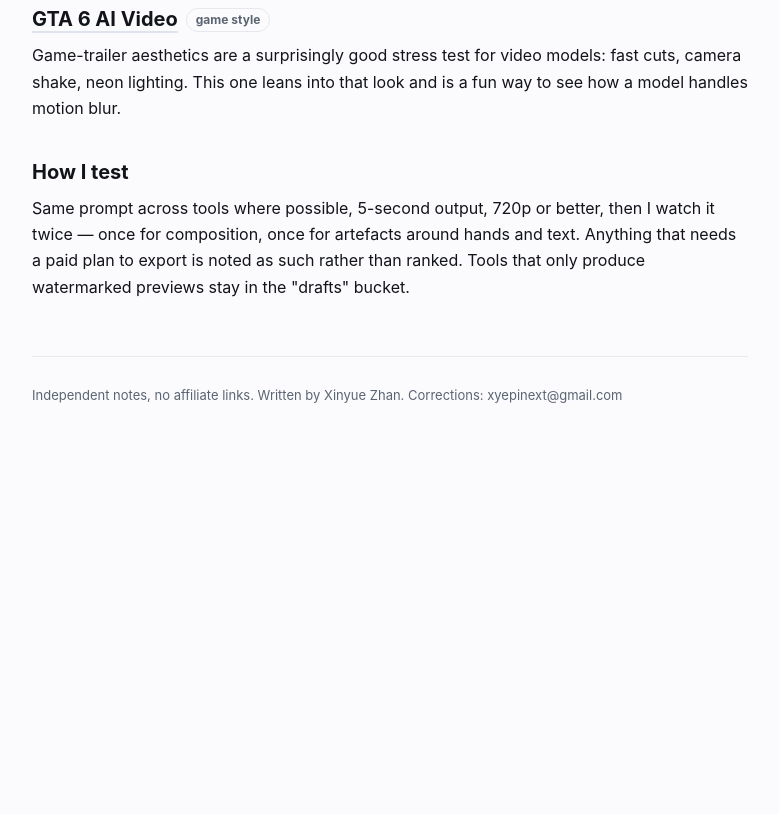
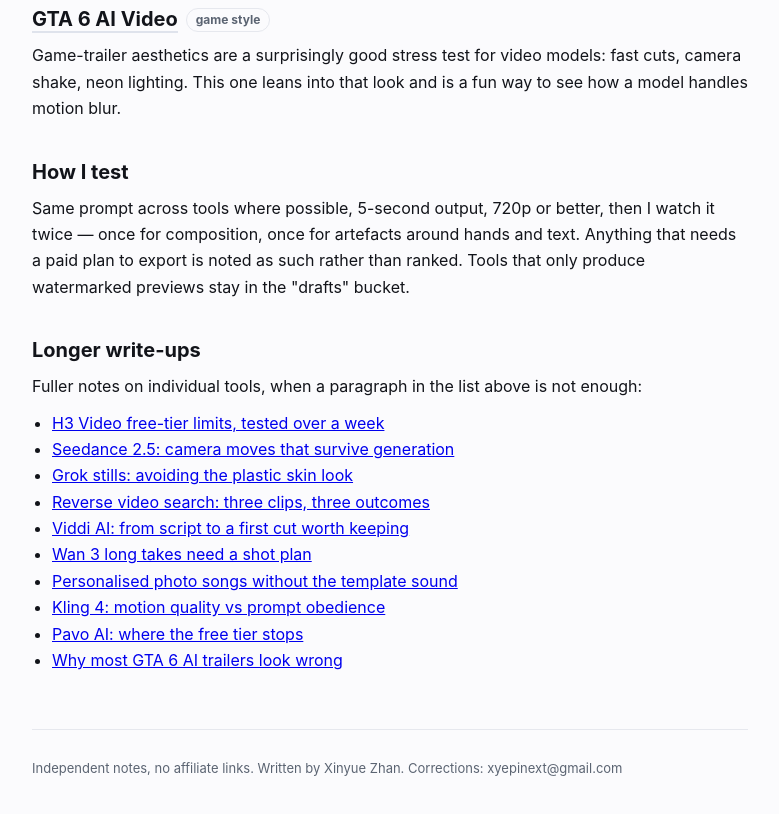
Before and after one commit to barasel200-bit/barasel200-bit.github.io, a plain HTML site: page index.html in a window 1280 px wide. Shown: the part 2359-3173 px from the top of the page, without its empty margins (250-1029 px from the left). Before the commit the page ends 2846 px from the top, so only its background shows below. Drawn offline with Linux system fonts and the light colour scheme.

Commit message:
Add longer write-ups section

```diff
--- a/index.html
+++ b/index.html
@@ -84,6 +84,10 @@ footer{margin-top:56px;padding-top:22px;border-top:1px solid var(--line);color:v
 <h2>How I test</h2>
 <p>Same prompt across tools where possible, 5-second output, 720p or better, then I watch it twice — once for composition, once for artefacts around hands and text. Anything that needs a paid plan to export is noted as such rather than ranked. Tools that only produce watermarked previews stay in the "drafts" bucket.</p>
 
+<h2>Longer write-ups</h2>
+<p>Fuller notes on individual tools, when a paragraph in the list above is not enough:</p>
+<ul style="margin:10px 0 0;padding-left:20px"><li><a href="https://h3video-fieldnotes.pages.dev/" rel="noopener">H3 Video free-tier limits, tested over a week</a></li><li><a href="https://seedance25-fieldnotes.pages.dev/" rel="noopener">Seedance 2.5: camera moves that survive generation</a></li><li><a href="https://grok-image-fieldnotes.pages.dev/" rel="noopener">Grok stills: avoiding the plastic skin look</a></li><li><a href="https://reverse-video-search-fieldnotes.pages.dev/" rel="noopener">Reverse video search: three clips, three outcomes</a></li><li><a href="https://viddiai-fieldnotes.pages.dev/" rel="noopener">Viddi AI: from script to a first cut worth keeping</a></li><li><a href="https://wan3-fieldnotes.pages.dev/" rel="noopener">Wan 3 long takes need a shot plan</a></li><li><a href="https://memories-song-fieldnotes.pages.dev/" rel="noopener">Personalised photo songs without the template sound</a></li><li><a href="https://kling4-fieldnotes.pages.dev/" rel="noopener">Kling 4: motion quality vs prompt obedience</a></li><li><a href="https://pavoai-fieldnotes.pages.dev/" rel="noopener">Pavo AI: where the free tier stops</a></li><li><a href="https://gta6-ai-video-fieldnotes.pages.dev/" rel="noopener">Why most GTA 6 AI trailers look wrong</a></li></ul>
+
 <footer>
 <p>Independent notes, no affiliate links. Written by Xinyue Zhan. Corrections: xyepinext@gmail.com</p>
 </footer>
```
